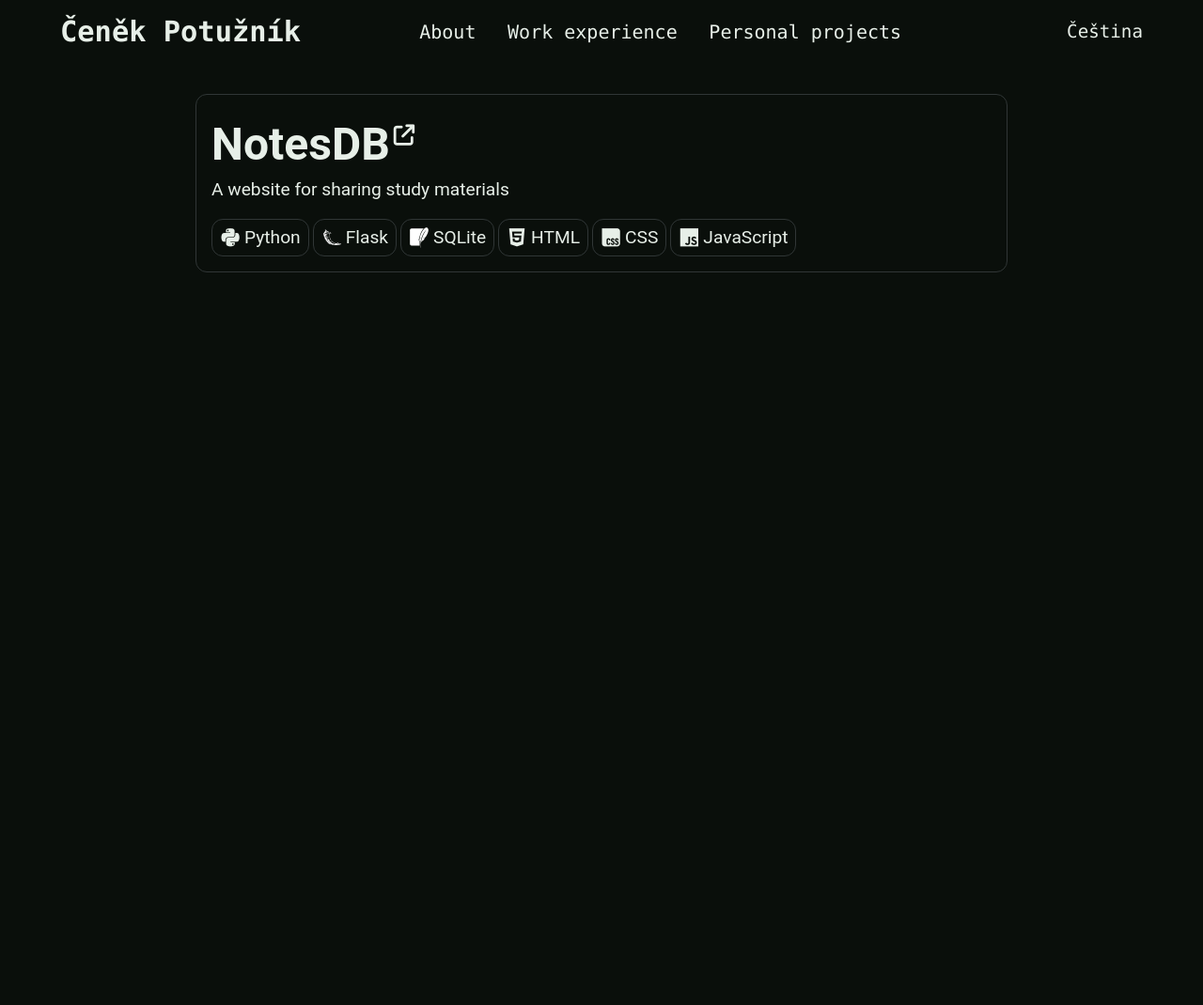
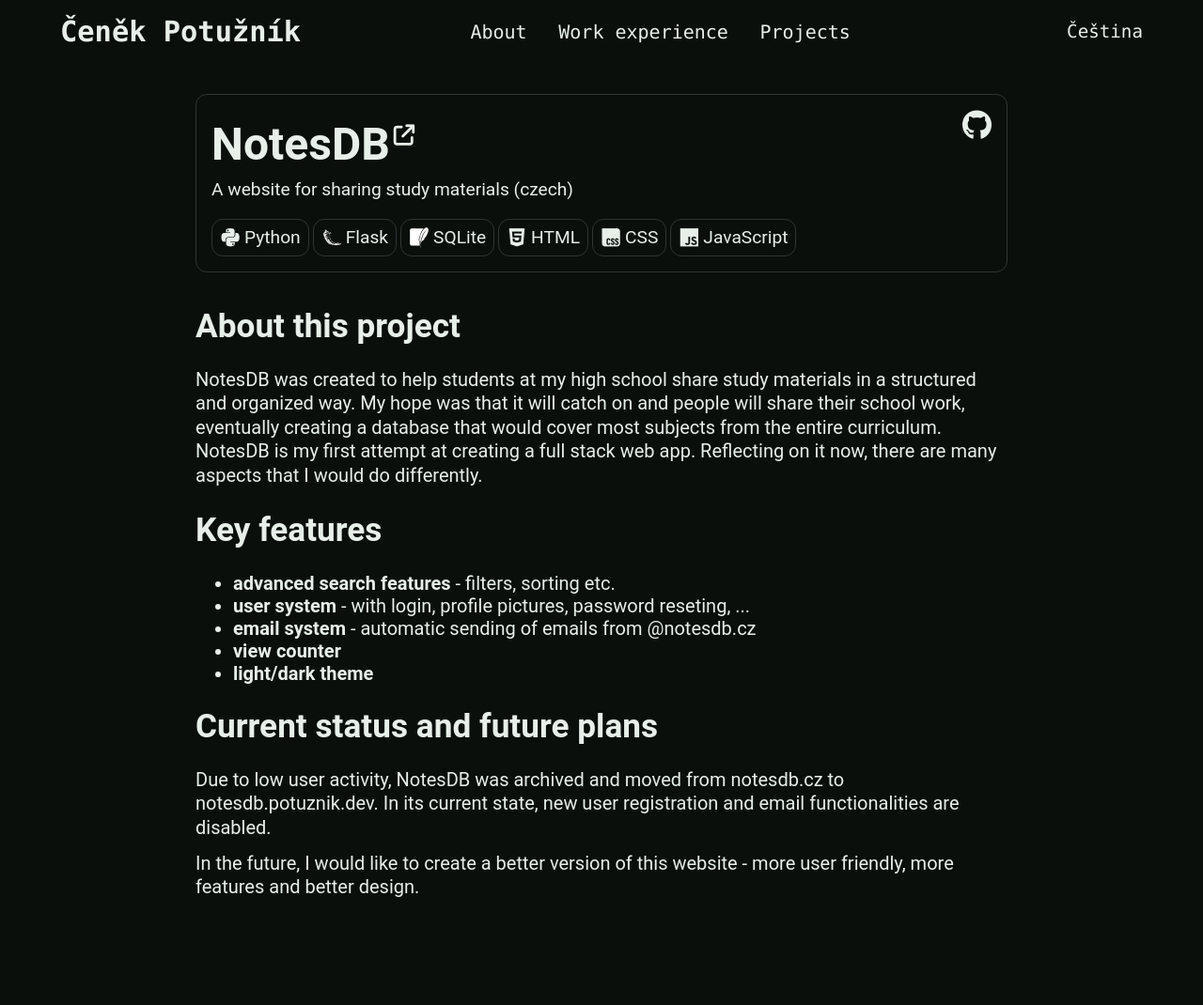
Before and after one commit to cenekp74/portfolio-website, a Flask app: page /projects/notesdb in a window 1280 px wide. Shown: the whole page at 94% size. Before the commit the page ends 290 px from the top, so only its background shows below. Run offline with Flask 3, Linux system fonts and the light colour scheme.

Commit message:
updated notesdb project page

```diff
--- a/app/static/css/project.css
+++ b/app/static/css/project.css
@@ -32,3 +32,17 @@
 .project-description {
     margin-bottom: 20px;
 }
+
+.project-source {
+    position: absolute;
+    top: 16px;
+    right: 16px;
+}
+
+.project-source i {
+    font-size: 2rem;
+}
+
+.project-source i:hover {
+    color: var(--color-accent);
+}
--- a/app/templates/base.html
+++ b/app/templates/base.html
@@ -19,7 +19,7 @@
                 <a class="navbar-lang">čeština</a> <!-- this is shown only on mobile -->
                 <a id="navbar-about" href="{{ url_for('about') }}">About</a>
                 <a id="navbar-work" href="{{ url_for('work') }}">Work experience</a>
-                <a id="navbar-projects" href="{{ url_for('projects') }}">Personal projects</a>
+                <a id="navbar-projects" href="{{ url_for('projects') }}">Projects</a>
             </div>
             <a class="navbar-lang">Čeština</a> <!-- this is hidden on mobile -->
             <div class="navbar-icon">
--- a/app/templates/projects/notesdb.html
+++ b/app/templates/projects/notesdb.html
@@ -13,7 +13,7 @@
                 <h1>NotesDB</h1>
                 <i class="fa-solid fa-arrow-up-right-from-square"></i>
             </a>
-            <div class="project-description">A website for sharing study materials</div>
+            <div class="project-description">A website for sharing study materials (czech)</div>
         </div>
         <div class="project-technologies">
             <div><i class="fa-brands fa-python fa-fw"></i><span>Python</span></div>
@@ -23,7 +23,36 @@
             <div><i class="fa-brands fa-css fa-fw"></i><span>CSS</span></div>
             <div><i class="fa-brands fa-js fa-fw"></i><span>JavaScript</span></div>
         </div>
+        <a href="https://github.com/cenekp74/notesdb" target="_blank" class="project-source">
+            <i class="fa-brands fa-github"></i>
+        </a>
+    </div>
+    <div>
+        <h1>About this project</h1>
+        <p>
+            NotesDB was created to help students at my high school share study materials in a structured and organized way.
+            My hope was that it will catch on and people will
+            share their school work, eventually creating a database that would cover most subjects from the entire curriculum. <br>
+            NotesDB is my first attempt at creating a full stack web app. Reflecting on it now, there are many aspects that I would do
+            differently.
+        </p>
+        <h1>Key features</h1>
+        <ul>
+            <li><b>advanced search features</b> - filters, sorting etc.</li>
+            <li><b>user system</b> - with login, profile pictures, password reseting, ...</li>
+            <li><b>email system</b> - automatic sending of emails from @notesdb.cz</li>
+            <li><b>view counter</b></li>
+            <li><b>light/dark theme</b></li>
+        </ul>
+        <h1>Current status and future plans</h1>
+        <p>
+            Due to low user activity, NotesDB was archived and moved from notesdb.cz to notesdb.potuznik.dev.
+            In its current state, new user registration and email functionalities are disabled.
+        </p>
+        <p>
+            In the future, I would like to create a better version of this website - more user friendly, more
+            features and better design.
+        </p>
     </div>
 
-
 {% endblock %}
```
